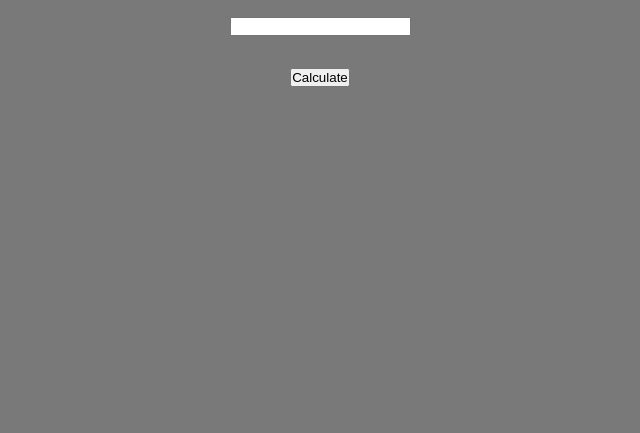
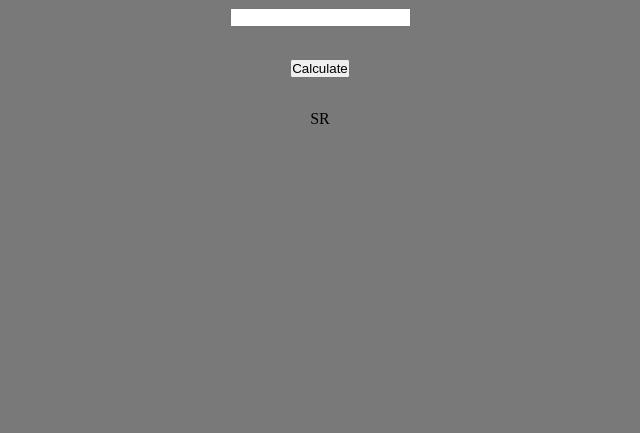
Before and after one commit to elsayed-hussein/Find-the-square-root, a plain HTML site: page index.html in a window 1280 px wide. Shown: the part 367-800 px from the top of the page, without its empty margins (320-960 px from the left). Drawn offline with Linux system fonts and the light colour scheme.

Commit message:
fix some pug in one

```diff
--- a/index.html
+++ b/index.html
@@ -11,6 +11,6 @@
     <h1>Find the square root</h1>
     <input id="number" type="number" />
     <button id="calculate">Calculate</button>
-    <p id="result"></p>
+    <p id="result">SR</p>
   </body>
 </html>
--- a/script.js
+++ b/script.js
@@ -25,13 +25,16 @@ function squareRoot(number) {
   console.log(`srn: ${srn}`);
   return srn;
 }
+console.log(squareRoot(number.value));
 
 function calculate() {
   let numberValue = number.value;
+  if (numberValue == 1) return (result.innerHTML = numberValue);
   let resultValue = squareRoot(numberValue);
   if (isNaN(resultValue)) {
     resultValue = "there is no square root";
   }
+
   result.innerHTML = resultValue;
   console.log(resultValue);
 }
```
